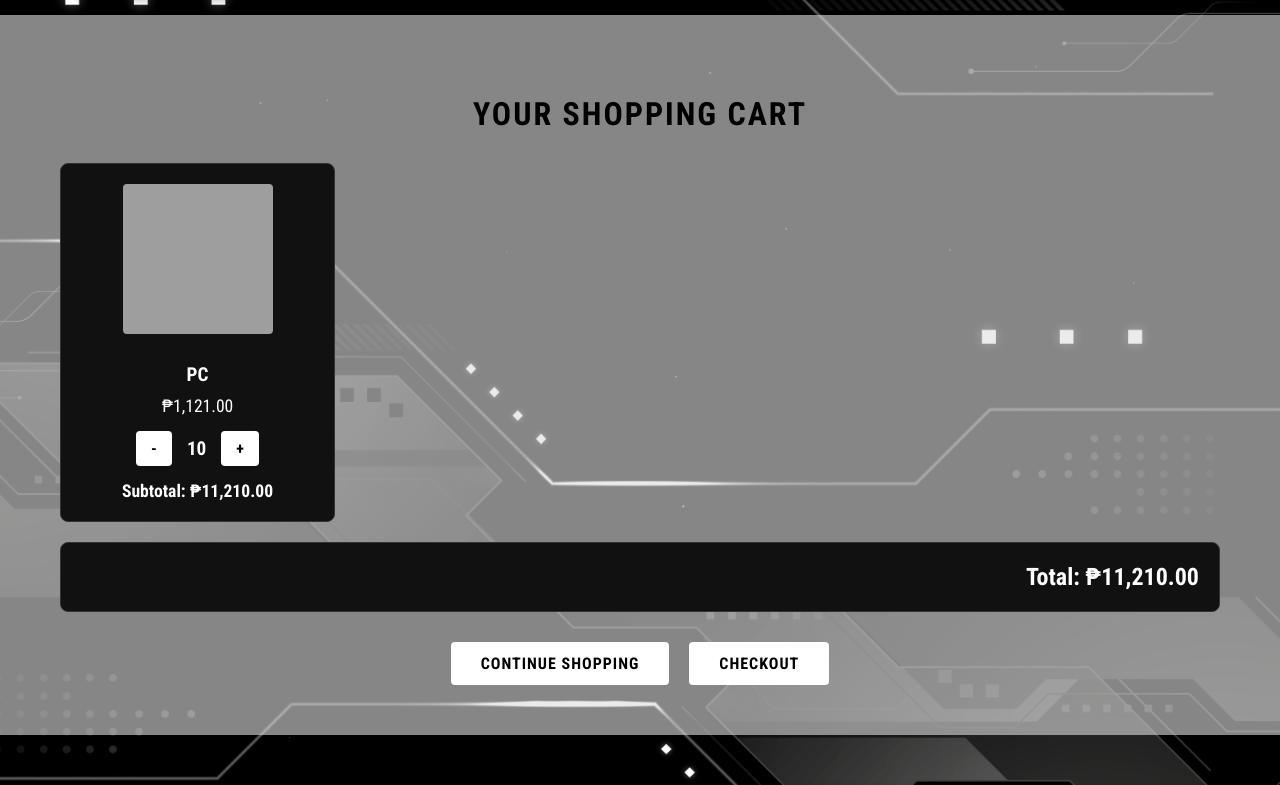
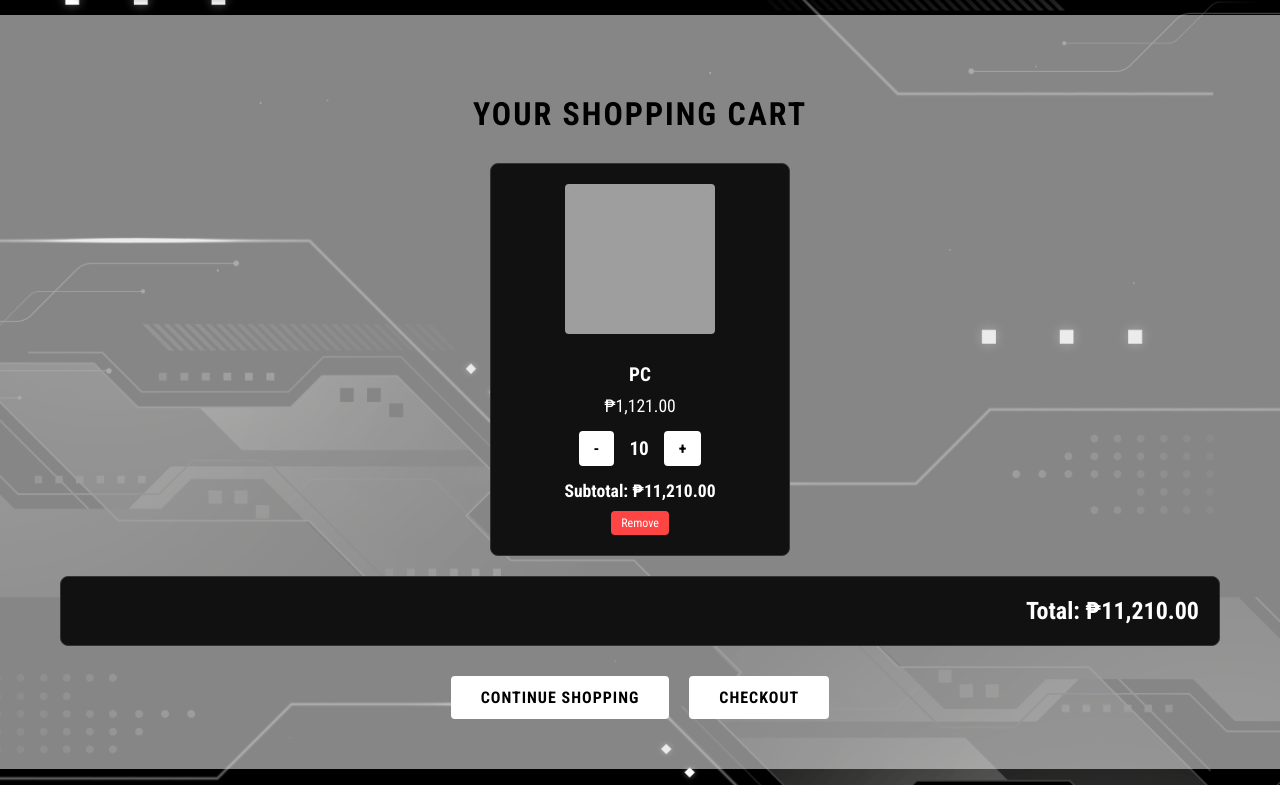
Before and after one commit to eums046/Finals, a PHP site: page /cart.php in a window 1280 px wide. Shown: the part 256-1041 px from the top of the page. Run offline with PHP 8.4, Linux system fonts and the light colour scheme; a user stored in the database is signed in; data comes from the database, SQL or seed files in the repository; tables that the repository leaves empty hold one stand-in row (values such as "Sample post"); grey boxes are pictures that could not be loaded.

Commit message:
Update cart.php

```diff
--- a/home/cart.php
+++ b/home/cart.php
@@ -56,9 +56,11 @@ $result = $stmt->get_result();
 
         .cart-items {
             display: grid;
-            grid-template-columns: repeat(auto-fill, minmax(250px, 1fr));
+            grid-template-columns: repeat(auto-fit, minmax(250px, 1fr));
             gap: 20px;
             margin: 20px 0;
+            justify-content: center;
+            justify-items: center;
         }
 
         .cart-item {
@@ -68,6 +70,8 @@ $result = $stmt->get_result();
             padding: 20px;
             text-align: center;
             transition: transform 0.3s ease;
+            width: 100%;
+            max-width: 300px;
         }
 
         .cart-item:hover {
@@ -105,6 +109,13 @@ $result = $stmt->get_result();
         .quantity-btn:hover {
             background: #ddd;
             transform: scale(1.05);
+        }
+
+        .quantity-btn:disabled {
+            background: #666;
+            color: #999;
+            cursor: not-allowed;
+            transform: none;
         }
 
         .cart-total {
@@ -205,6 +216,27 @@ $result = $stmt->get_result();
             margin-top: 50px;
             border-top: 1px solid #333;
         }
+
+        .loading {
+            opacity: 0.6;
+            pointer-events: none;
+        }
+
+        .remove-btn {
+            background: #ff4444;
+            color: #fff;
+            border: none;
+            padding: 5px 10px;
+            border-radius: 4px;
+            cursor: pointer;
+            font-size: 12px;
+            margin-top: 10px;
+            transition: all 0.3s ease;
+        }
+
+        .remove-btn:hover {
+            background: #cc0000;
+        }
     </style>
 </head>
 <body>
@@ -231,29 +263,30 @@ $result = $stmt->get_result();
         <h2>Your Shopping Cart</h2>
 
         <?php if ($result->num_rows > 0): ?>
-                <div class="cart-items">
+            <div class="cart-items" id="cart-items">
                 <?php
                 $total = 0;
                 while ($row = $result->fetch_assoc()):
                     $subtotal = $row['price'] * $row['quantity'];
                     $total += $subtotal;
                     ?>
-                        <div class="cart-item">
+                    <div class="cart-item" data-product-id="<?= $row['id'] ?>">
                         <img src="../uploads/<?= htmlspecialchars($row['image']) ?>" alt="<?= htmlspecialchars($row['name']) ?>">
                         <div class="product-name"><?= htmlspecialchars($row['name']) ?></div>
-                            <div class="price">₱<?= number_format($row['price'], 2) ?></div>
+                        <div class="price" data-price="<?= $row['price'] ?>">₱<?= number_format($row['price'], 2) ?></div>
                         <div class="quantity-controls">
                             <button class="quantity-btn" onclick="updateQuantity(<?= $row['id'] ?>, 'decrease')">-</button>
                             <span class="quantity-display"><?= $row['quantity'] ?></span>
                             <button class="quantity-btn" onclick="updateQuantity(<?= $row['id'] ?>, 'increase')">+</button>
                         </div>
                         <div class="subtotal">Subtotal: ₱<?= number_format($subtotal, 2) ?></div>
+                        <button class="remove-btn" onclick="removeFromCart(<?= $row['id'] ?>)">Remove</button>
                     </div>
                 <?php endwhile; ?>
             </div>
 
             <div class="cart-total">
-                    <div class="total-amount">Total: ₱<?= number_format($total, 2) ?></div>
+                <div class="total-amount" id="total-amount">Total: ₱<?= number_format($total, 2) ?></div>
             </div>
 
             <div class="cart-buttons">
@@ -261,7 +294,7 @@ $result = $stmt->get_result();
                 <a href="payment.php" class="cart-button">Checkout</a>
             </div>
         <?php else: ?>
-                <div class="empty-cart">
+            <div class="empty-cart" id="empty-cart">
                 <p>Your cart is empty</p>
                 <a href="store.php" class="cart-button">Go Shopping</a>
             </div>
@@ -275,15 +308,80 @@ $result = $stmt->get_result();
 
 <script>
     function updateQuantity(productId, action) {
+        const cartItem = document.querySelector(`[data-product-id="${productId}"]`);
+        const quantityDisplay = cartItem.querySelector('.quantity-display');
+        const subtotalDiv = cartItem.querySelector('.subtotal');
+        const price = parseFloat(cartItem.querySelector('.price').dataset.price);
+
+        // Add loading state
+        cartItem.classList.add('loading');
+
         const xhr = new XMLHttpRequest();
         xhr.open('POST', 'update_cart.php', true);
         xhr.setRequestHeader('Content-Type', 'application/x-www-form-urlencoded');
+
         xhr.onload = function() {
+            cartItem.classList.remove('loading');
+
             if (this.status === 200) {
-                location.reload();
+                const response = JSON.parse(this.responseText);
+
+                if (response.success) {
+                    if (response.quantity === 0) {
+                        // Remove item from cart display
+                        cartItem.remove();
+
+                        // Check if cart is empty
+                        const remainingItems = document.querySelectorAll('.cart-item');
+                        if (remainingItems.length === 0) {
+                            document.getElementById('cart-items').innerHTML = '';
+                            document.querySelector('.cart-total').style.display = 'none';
+                            document.querySelector('.cart-buttons').style.display = 'none';
+                            document.querySelector('.cart-container').innerHTML +=
+                                '<div class="empty-cart"><p>Your cart is empty</p><a href="store.php" class="cart-button">Go Shopping</a></div>';
+                        }
+                    } else {
+                        // Update quantity and subtotal
+                        quantityDisplay.textContent = response.quantity;
+                        const newSubtotal = price * response.quantity;
+                        subtotalDiv.textContent = `Subtotal: ₱${newSubtotal.toFixed(2)}`;
+                    }
+
+                    // Update total
+                    updateTotal();
+                } else {
+                    alert('Error updating cart: ' + response.message);
+                }
+            } else {
+                alert('Error updating cart. Please try again.');
             }
         };
+
+        xhr.onerror = function() {
+            cartItem.classList.remove('loading');
+            alert('Error updating cart. Please try again.');
+        };
+
         xhr.send(`product_id=${productId}&action=${action}`);
+    }
+
+    function removeFromCart(productId) {
+        if (confirm('Are you sure you want to remove this item from your cart?')) {
+            updateQuantity(productId, 'remove');
+        }
+    }
+
+    function updateTotal() {
+        let total = 0;
+        const cartItems = document.querySelectorAll('.cart-item');
+
+        cartItems.forEach(item => {
+            const price = parseFloat(item.querySelector('.price').dataset.price);
+            const quantity = parseInt(item.querySelector('.quantity-display').textContent);
+            total += price * quantity;
+        });
+
+        document.getElementById('total-amount').textContent = `Total: ₱${total.toFixed(2)}`;
     }
 </script>
 </body>
```
Lines whose indentation alone changed are shown as unchanged.
